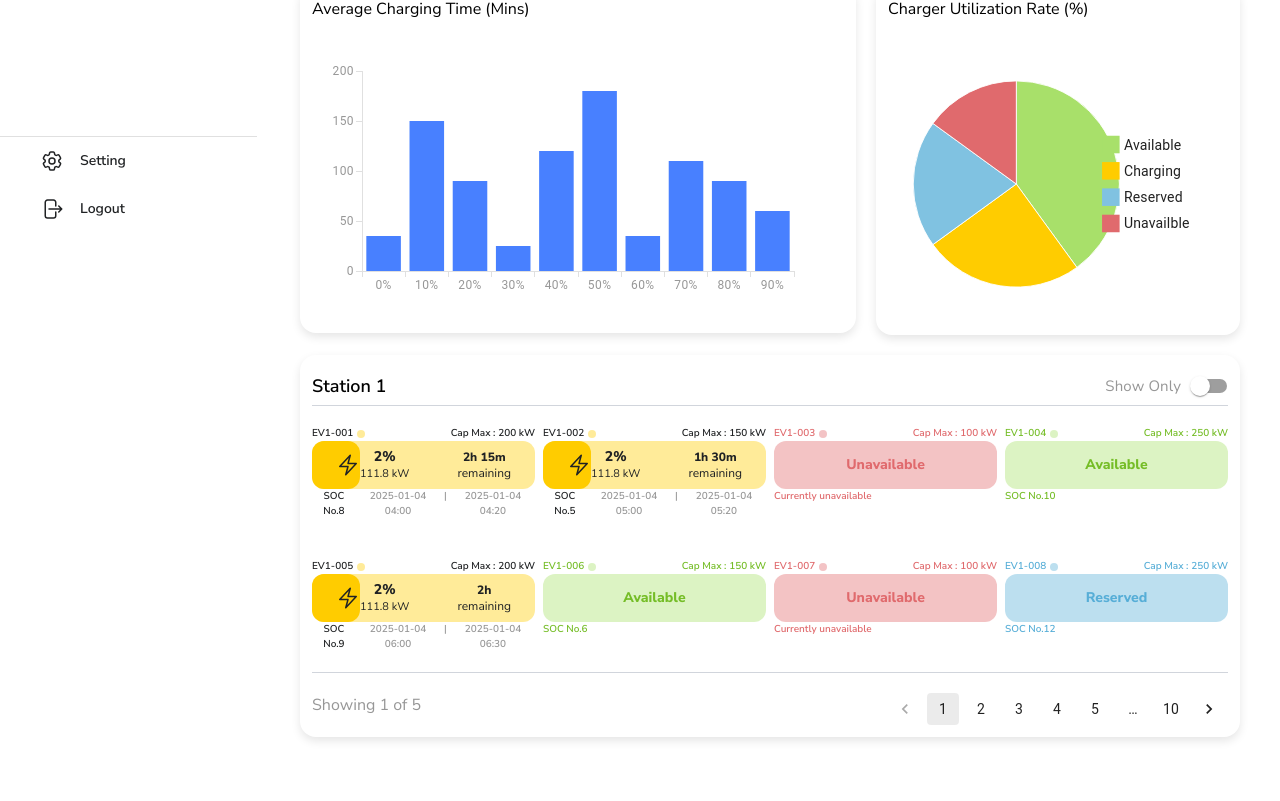
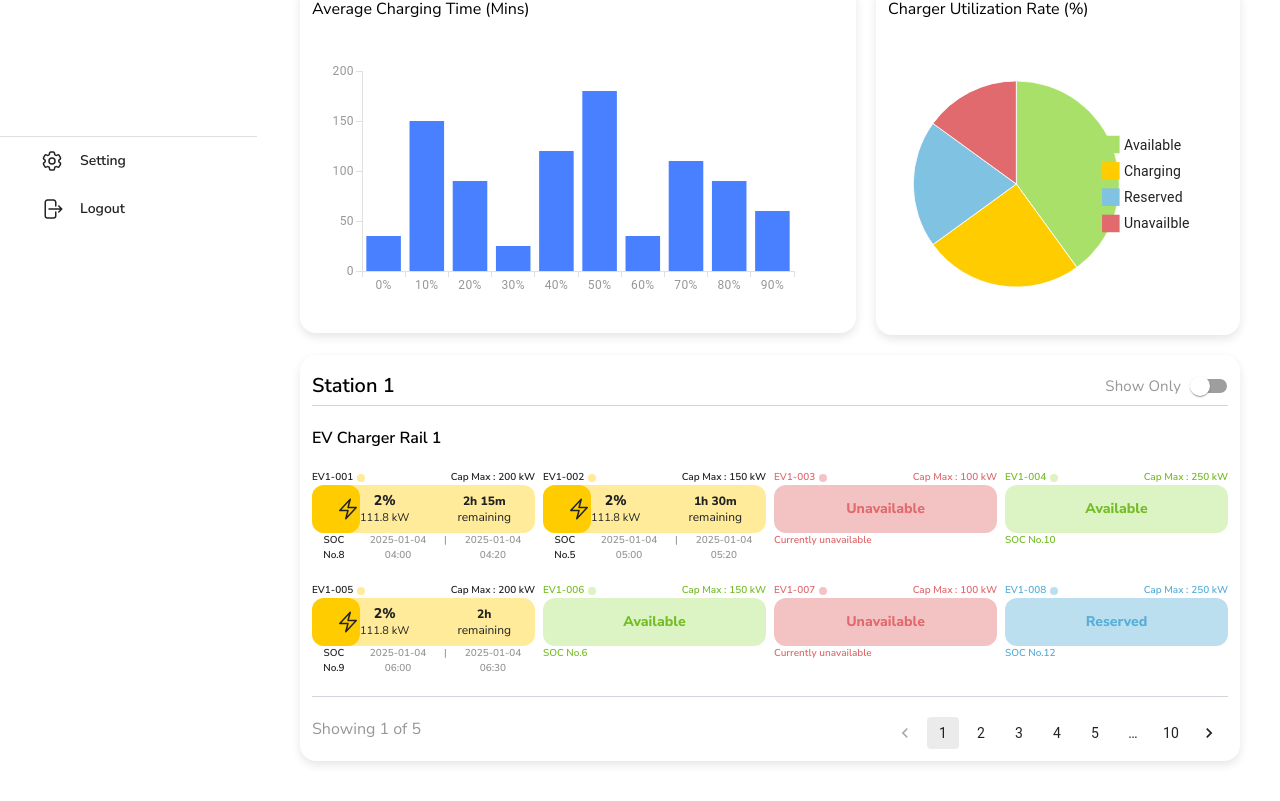
Before and after one commit to NattanichaSent/EV-Charger, a React (Vite) app: page / in a window 1280 px wide. Shown: the part 567-1368 px from the top of the page. Before the commit the page ends 1344 px from the top, so only its background shows below. Built offline with nearby package versions, Linux system fonts and the light colour scheme.

Commit message:
Add rail

```diff
--- a/src/component/ShowAll.jsx
+++ b/src/component/ShowAll.jsx
@@ -22,6 +22,7 @@ function ShowAll() {
         <div>
             <div className="flex flex-col ">
                 <Divider className="!border-stroke" />
+                <p className="flex justify-start mt-5 font-semibold">EV Charger Rail 1</p>
 
                 {/* แสดงผลข้อมูลในแต่ละแถว */}
                 <div className="mt-5">
--- a/src/component/ShowOnly.jsx
+++ b/src/component/ShowOnly.jsx
@@ -19,9 +19,9 @@ function ShowOnly() {
         <div>
             <div className="flex flex-col ">
                 <Divider className="!border-gray-300" />
-
+                <p className="flex justify-start my-5 font-semibold">EV Charger Rail 1</p>
                 {/* แถวที่ 1 */}
-                <div className="grid lg:grid-cols-4 grid-cols-2 gap-2 my-5">
+                <div className="grid lg:grid-cols-4 grid-cols-2 gap-2 space-y-5">
                     {chunkedData[0] && chunkedData[0].map((ev, index) => (
                         <EVStatus
                             key={index}
@@ -39,7 +39,7 @@ function ShowOnly() {
 
                 {/* แถวที่ 2 */}
                 {chunkedData[1] && (
-                    <div className="grid lg:grid-cols-4 grid-cols-2 gap-2 my-5">
+                    <div className="grid lg:grid-cols-4 grid-cols-2 gap-2 space-y-5">
                         {chunkedData[1].map((ev, index) => (
                             <EVStatus
                                 key={index}
--- a/src/component/StationStatus.jsx
+++ b/src/component/StationStatus.jsx
@@ -16,7 +16,7 @@ function StationStatus() {
         <div className="p-3 rounded-2xl shadow-[0px_4px_10px_rgba(0,0,0,0.10)] h-full hover:bg-bgHover">
             {/* Header */}
             <div className="flex justify-between text-lg font-semibold items-center ">
-                <p className="">Station 1</p>
+                <p className="text-xl">Station 1</p>
                 <div>
                     <div>
                         <FormControlLabel
@@ -43,7 +43,9 @@ function StationStatus() {
 
                 </div>
             </div>
+
             <div className="">
+
                 {isShowAll ? <ShowAll /> : <ShowOnly />}
             </div>
 
```
Also changed, not shown: src/pages/Operation.jsx (+0 -13 lines).
